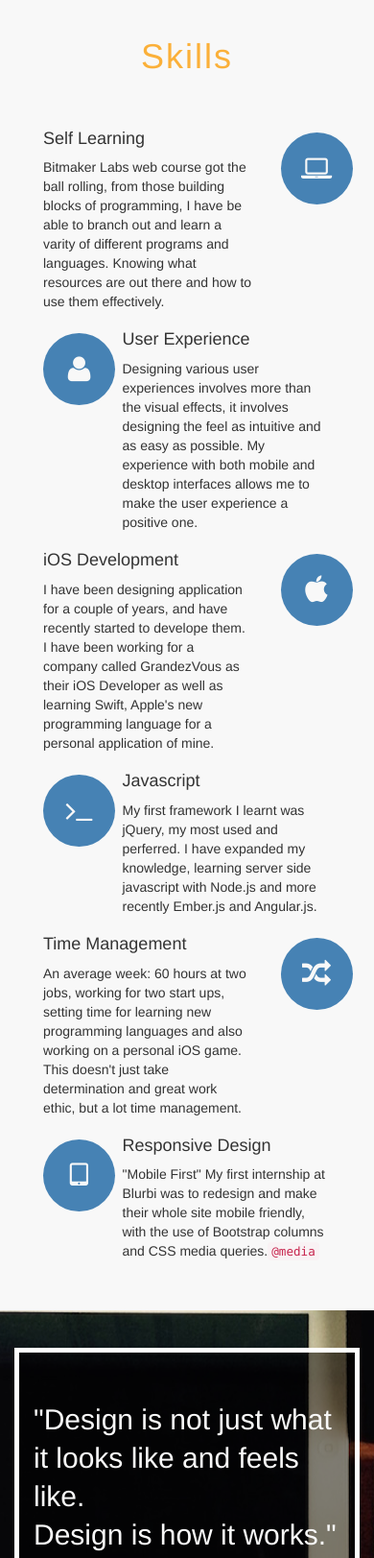
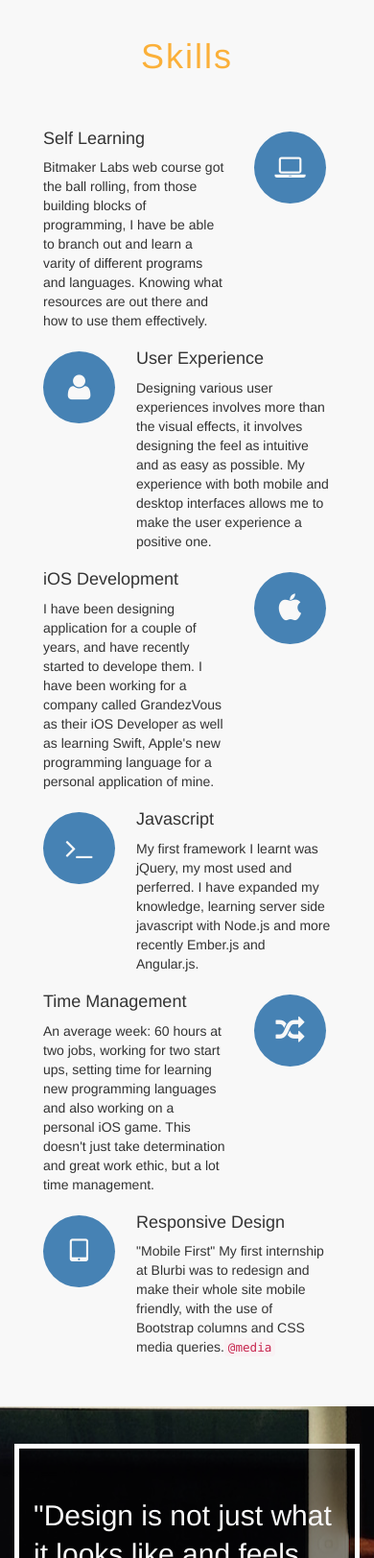
Before and after one commit to tylerhackbart/newPortfolio, a plain HTML site: page new-index.html in a window 390 px wide. Shown: the part 2280-3903 px from the top of the page at 96% size. Drawn offline with nearby package versions, Linux system fonts and the light colour scheme.

Commit message:
updated css in Work section, having troubles with bootstrap set css

```diff
--- a/new-index.html
+++ b/new-index.html
@@ -121,11 +121,11 @@
       </div>
       <div class="col-md-12">
         <div class="col-xs-12 col-md-6 ">
-          <div id="skills-paragraph-1" class="col-xs-9 col-sm-9 col-md-10">
+          <div id="skills-paragraph-1" class="col-xs-8 col-sm-9 col-md-10">
             <h4>Self Learning</h4>
             <p>Bitmaker Labs web course got the ball rolling, from those building blocks of programming, I have be able to branch out and learn a varity of different programs and languages. Knowing what resources are out there and how to use them effectively.</p>
           </div>
-          <div class="col-xs-3 col-sm-3 col-md-2">
+          <div class="col-xs-4 col-sm-3 col-md-2">
             <div class="skills-circle">
               <i class="fa fa-laptop"></i>
             </div>
@@ -133,12 +133,12 @@
         </div>
   <!-- Left Side - First Row -->
         <div class="col-xs-12 col-md-6">
-          <div class="col-xs-3 col-sm-3 col-md-2">
+          <div class="col-xs-4 col-sm-3 col-md-2">
             <div class="skills-circle">
               <i class="fa fa-user"></i>
             </div>
           </div>
-          <div id="skills-paragraph-2" class="col-xs-9 col-sm-9 col-md-10">
+          <div id="skills-paragraph-2" class="col-xs-8 col-sm-9 col-md-10">
             <h4>User Experience</h4>
             <p> Designing various user experiences involves more than the visual effects, it involves designing the feel as intuitive and as easy as possible. My experience with both mobile and desktop interfaces allows me to make the user experience a positive one.
             </p>
@@ -147,12 +147,12 @@
       </div>
       <div class="col-md-12">
         <div class="col-xs-12 col-md-6">
-          <div id="skills-paragraph-1" class="col-xs-9 col-sm-9 col-md-10">
+          <div id="skills-paragraph-1" class="col-xs-8 col-sm-9 col-md-10">
             <h4>iOS Development</h4>
             <p> I have been designing application for a couple of years, and have recently started to develope them. I have been working for a company called GrandezVous as their iOS Developer as well as learning Swift, Apple's new programming language for a personal application of mine.
             </p>
           </div>
-          <div class="col-xs-3 col-sm-3 col-md-2">
+          <div class="col-xs-4 col-sm-3 col-md-2">
             <div class="skills-circle">
               <i class="fa fa-apple"></i>
             </div>
@@ -160,12 +160,12 @@
         </div>
   <!-- Left Side - First Row -->
         <div class="col-md-6">
-          <div class="col-xs-3 col-sm-3 col-md-2">
+          <div class="col-xs-4 col-sm-3 col-md-2">
             <div class="skills-circle">
               <i class="fa fa-terminal"></i>
             </div>
           </div>
-          <div id="skills-paragraph-2" class="col-xs-9 col-sm-9 col-md-10" >
+          <div id="skills-paragraph-2" class="col-xs-8 col-sm-9 col-md-10" >
             <h4>Javascript</h4>
             <p>My first framework I learnt was jQuery, my most used and perferred. I have expanded my knowledge, learning server side javascript with Node.js and more recently Ember.js and Angular.js.</p>
           </div>
@@ -173,11 +173,11 @@
       </div>
       <div class="col-md-12">
         <div class="col-xs-12 col-md-6">
-          <div id="skills-paragraph-1" class="col-xs-9 col-sm-9 col-md-10" >
+          <div id="skills-paragraph-1" class="col-xs-8 col-sm-9 col-md-10" >
             <h4>Time Management</h4>
             <p> An average week: 60 hours at two jobs, working for two start ups, setting time for learning new programming languages and also working on a personal iOS game. This doesn't just take determination and great work ethic, but a lot time management.
           </div>
-          <div class="col-xs-3 col-sm-3 col-md-2">
+          <div class="col-xs-4 col-sm-3 col-md-2">
             <div class="skills-circle">
               <i class="fa fa-random"></i>
             </div>
@@ -185,12 +185,12 @@
         </div>
   <!-- Left Side - First Row -->
         <div class="col-xs-12 col-md-6 ">
-          <div class="col-xs-3 col-md-2 col-sm-3 ">
+          <div class="col-xs-4 col-sm-3 col-md-2 ">
             <div class="skills-circle">
               <i class="fa fa-tablet"></i>
             </div>
           </div>
-          <div id="skills-paragraph-2" class="col-xs-9 col-sm-9 col-md-10" >
+          <div id="skills-paragraph-2" class="col-xs-8 col-sm-9 col-md-10" >
             <h4>Responsive Design</h4>
             <p>"Mobile First" My first internship at Blurbi was to redesign and make their whole site mobile friendly, with the use of Bootstrap columns and CSS media queries.<code>@media</code></p>
           </div>
@@ -245,14 +245,14 @@
     <h1 class="titleBlock work-title-padding">Works</h1>
         <div id="work-photos" class="photo-block">
           <ul>
-          <li class="NOPADDING col-xs-12 col-lg-4 col-md-4 col-sm-6 ">
+          <li class="NOPADDING col-xs-12 col-sm-6 col-md-4 col-lg-4">
             <a data-toggle="modal" data-target=".blurbimodal"><img id="reSize" src="images/blurbi-display.png"/></a>
           </li>
           <li class="NOPADDING col-lg-4 col-md-4 col-sm-6 col-xs-12">
             <a data-toggle="modal" data-target=".portfoliomodal"><img id="reSize" src="images/newportfolio.jpg"/></a>
           </li>
-          <li class="NOPADDING col-lg-4 col-md-4 col-sm-6 col-xs-12">
-            <a data-toggle="modal" data-target=".photographymodal"><img id="reSize" style="" src="images/photography1.jpg"/></a>
+          <li class="NOPADDING col-xs-12 col-sm-6 col-md-4 col-lg-4">
+            <a data-toggle="modal" data-target=".photographymodal"><img id="reSize" src="images/photography1.jpg"/></a>
           </li>
           <li class="NOPADDING col-lg-4 col-md-4 col-sm-6 col-xs-12">
             <a data-toggle="modal" data-target=".datemodal"><img id="reSize" src="images/Dateinabox.jpg"></a>
--- a/new-style.css
+++ b/new-style.css
@@ -4,6 +4,13 @@ html, body {
   margin:0;
   padding: 0;
 }
+
+
+.col-xs-12 .col-sm-6 .col-md-4 .col-lg-4{
+  position: static !important;
+}
+
+
 .carousel, .item, .active {
   height:100%;
 }
@@ -371,7 +378,7 @@ color: #7c8483; - grey
   line-height: 75px;
   text-align: center;
   background: #4682B4;
-  margin-top: 25%;
+  margin-top: 15%;
 }
 
 #skills-paragraph-1 {
@@ -680,6 +687,10 @@ the min-height needs to be somewhere in the 250px range and when it is 1000px an
     min-height: 100px;
   }
 
+  #skills-paragraph-2 {
+    padding-left: 2px;
+  }
+
   .quote-block {
     text-align: left;
   }
@@ -708,6 +719,10 @@ the min-height needs to be somewhere in the 250px range and when it is 1000px an
   #skills-paragraph-1 {
   text-align: left;
 }
+
+#skills-circle  {
+    margin-left: 15%;
+  }
 
 
 
@@ -744,6 +759,14 @@ the min-height needs to be somewhere in the 250px range and when it is 1000px an
   .paragraph-align {
     padding-right: 15% !important;
     padding-left: 15% !important;
+  }
+
+  #skills-paragraph-1 {
+  text-align: left;
+}
+
+#skills-circle  {
+    margin-left: 15%;
   }
 
 }
@@ -796,6 +819,10 @@ the min-height needs to be somewhere in the 250px range and when it is 1000px an
     padding-bottom: 2em;
   }
 
+  #skills-circle  {
+    margin-left: 15%;
+  }
+
 
 }
 
```
